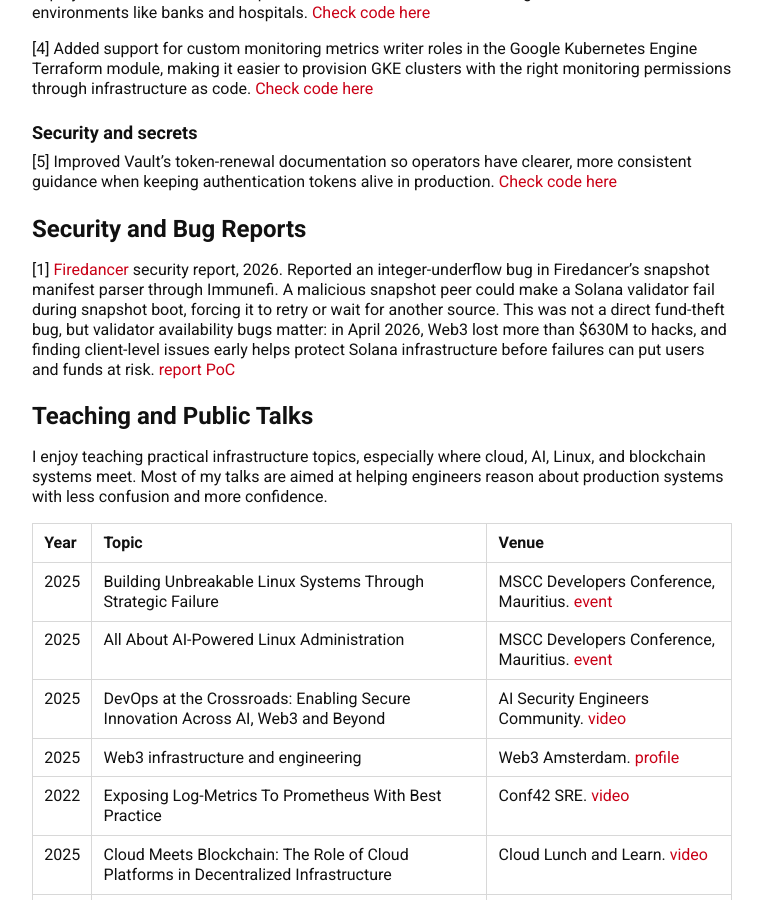
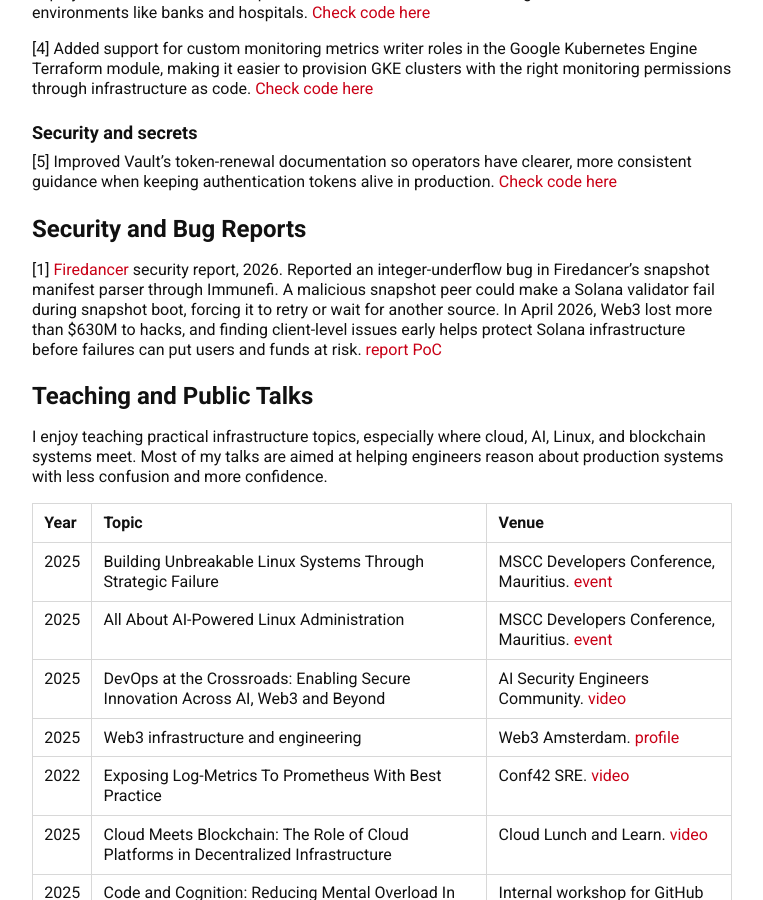
Before and after one commit to samuelarogbonlo/samiel, a Jekyll site: the page built from index.md, in a window 1280 px wide and 900 px high, scrolled down 1312 px. Shown: the whole window, without its empty margins (258-1021 px from the left). Built offline with Jekyll 4.4.1, drawn with Linux system fonts in a browser that asks for light colours; our own code applies the rules of GitHub Pages for plain Markdown files.

Commit message:
Tighten Firedancer report wording

```diff
--- a/index.md
+++ b/index.md
@@ -52,7 +52,7 @@ I actively contribute to open source infrastructure projects; some of that work
 
 ## Security and Bug Reports
 
-[1] [Firedancer](https://docs.firedancer.io/) security report, 2026. Reported an integer-underflow bug in Firedancer's snapshot manifest parser through Immunefi. A malicious snapshot peer could make a Solana validator fail during snapshot boot, forcing it to retry or wait for another source. This was not a direct fund-theft bug, but validator availability bugs matter: in April 2026, Web3 lost more than $630M to hacks, and finding client-level issues early helps protect Solana infrastructure before failures can put users and funds at risk. [report](https://bugs.immunefi.com/dashboard/submission/75842) [PoC](https://gist.github.com/samuelarogbonlo/d128fe7f6590c0cf1088458eb17f2941)
+[1] [Firedancer](https://docs.firedancer.io/) security report, 2026. Reported an integer-underflow bug in Firedancer's snapshot manifest parser through Immunefi. A malicious snapshot peer could make a Solana validator fail during snapshot boot, forcing it to retry or wait for another source. In April 2026, Web3 lost more than $630M to hacks, and finding client-level issues early helps protect Solana infrastructure before failures can put users and funds at risk. [report](https://bugs.immunefi.com/dashboard/submission/75842) [PoC](https://gist.github.com/samuelarogbonlo/d128fe7f6590c0cf1088458eb17f2941)
 
 ## Teaching and Public Talks
 
```
